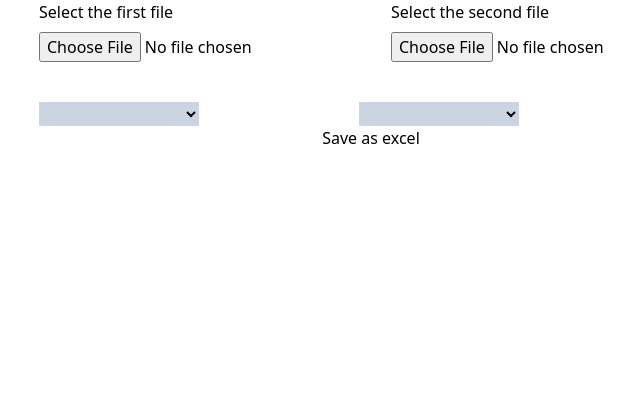
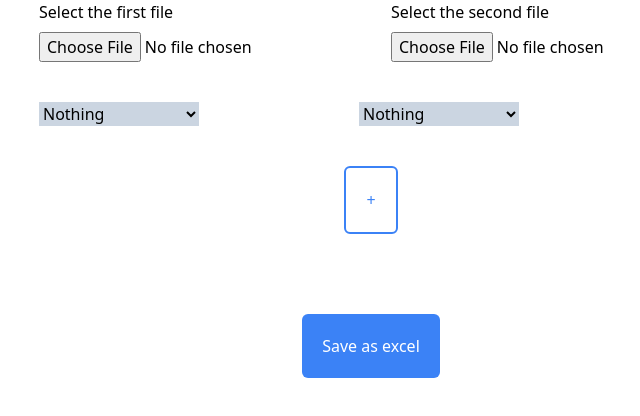
Before and after one commit to Jumanov07/excel, a React (Vite) app: page / in a window 1280 px wide. Shown: the top 416 px of the page, without its empty margins (269-909 px from the left). Built offline with nearby package versions, Linux system fonts and the light colour scheme.

Commit message:
all column

```diff
--- a/src/App.tsx
+++ b/src/App.tsx
@@ -150,6 +150,8 @@ const App = () => {
 
         <div className="flex gap-40">
           <select className="w-40 bg-slate-300" onChange={changeFirstSelect}>
+            <option value="Nothing">Nothing</option>
+
             {firstSelect.map((title, i) => (
               <option key={i} value={title}>
                 {title}
@@ -158,6 +160,8 @@ const App = () => {
           </select>
 
           <select className="w-40 bg-slate-300" onChange={changeSecondSelect}>
+            <option value="Nothing">Nothing</option>
+
             {secondSelect.map((title, i) => (
               <option key={i} value={title}>
                 {title}
@@ -167,7 +171,19 @@ const App = () => {
         </div>
       </div>
 
-      <button onClick={saveHandler}>Save as excel</button>
+      <button
+        className="border-2 border-solid text-blue-500 border-blue-500   p-5 rounded-md m-10"
+        onClick={saveHandler}
+      >
+        +
+      </button>
+
+      <button
+        className="bg-blue-500 text-white p-5 rounded-md m-10"
+        onClick={saveHandler}
+      >
+        Save as excel
+      </button>
     </div>
   );
 };
```
